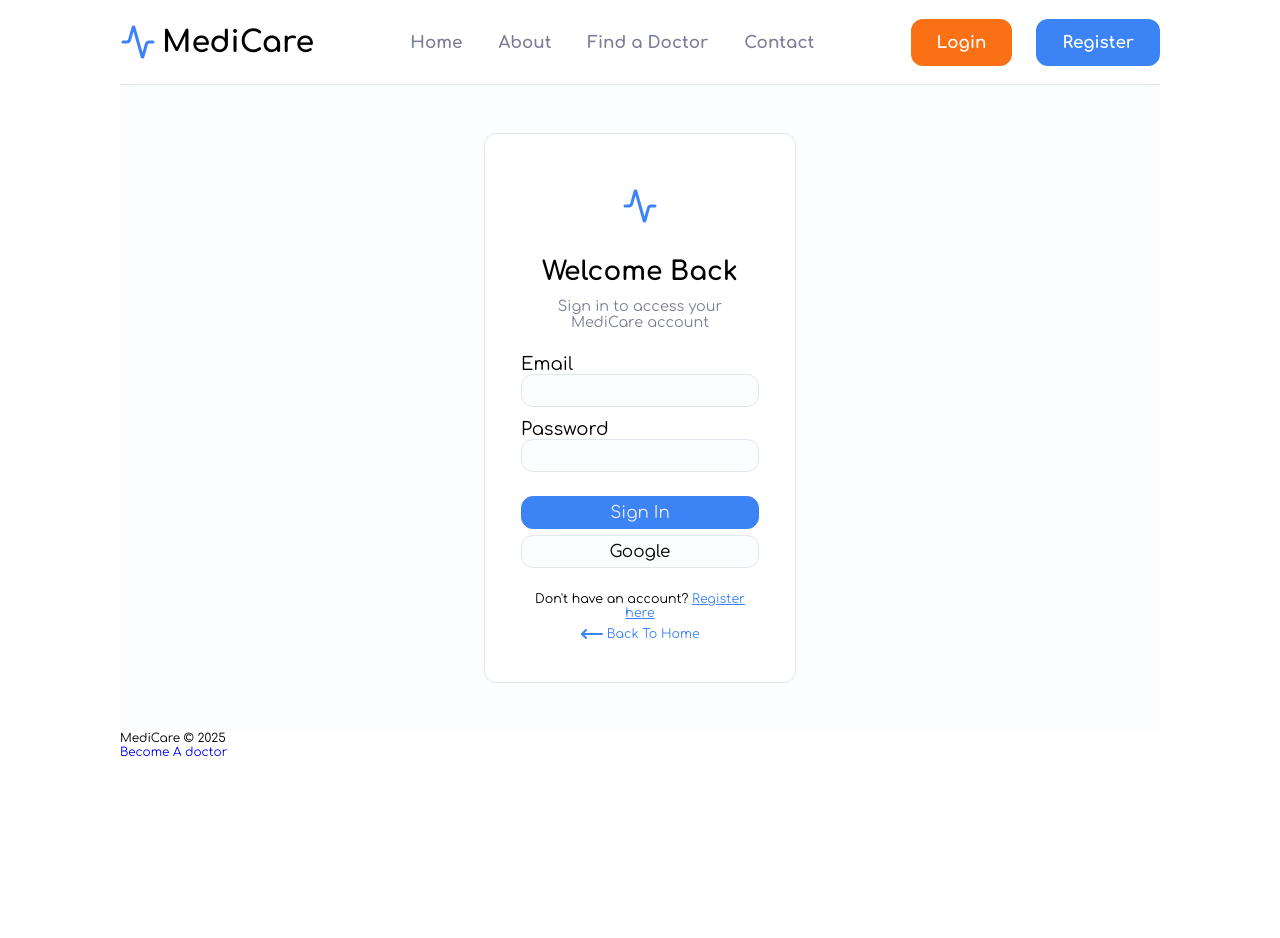
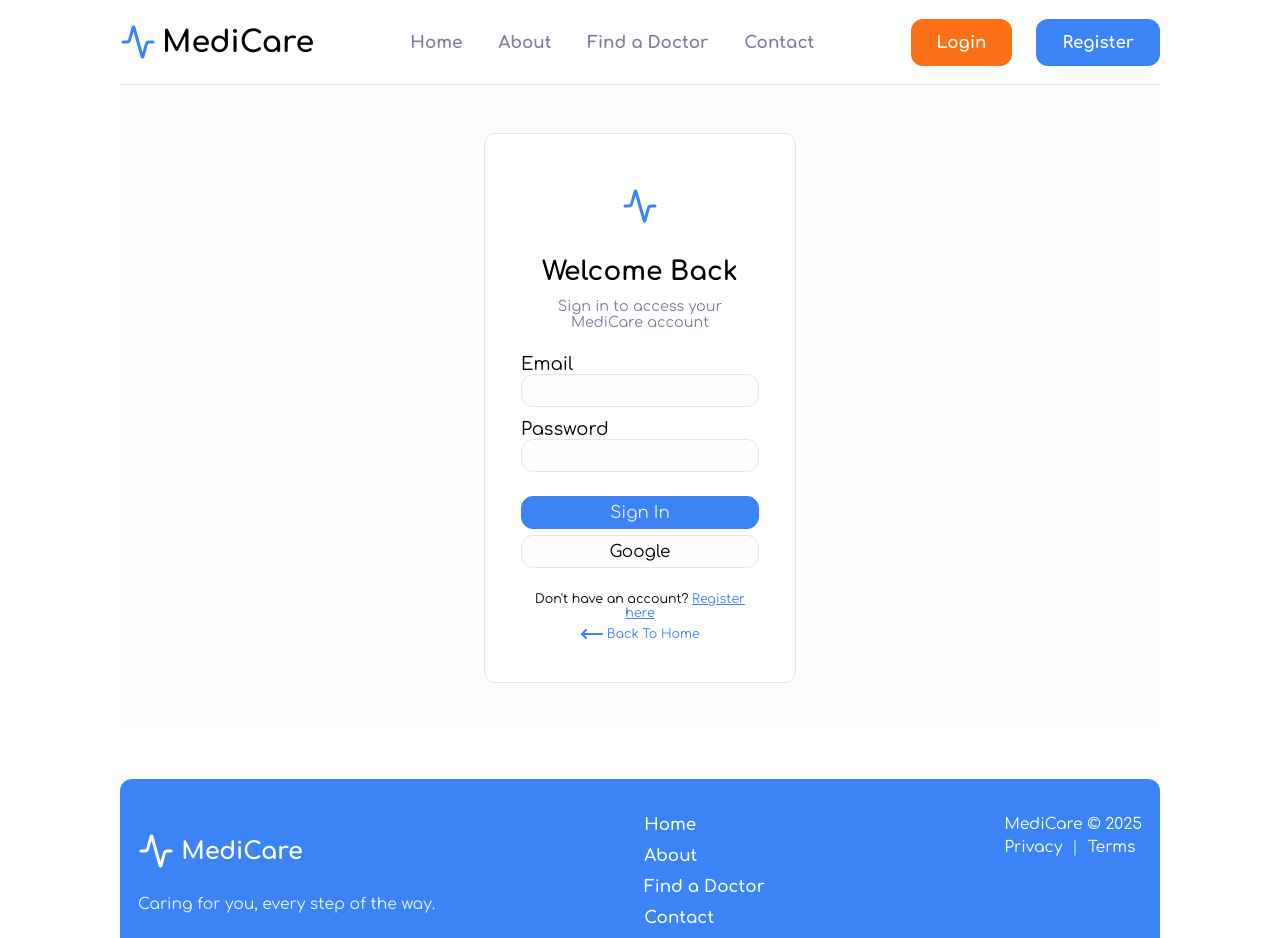
Before and after one commit to ZlatinZlatinov/MedicalCenterInformationSystem, a React (Vite) app in the folder client/: page /login in a window 1280 px wide. Shown: the top 938 px of the page. Before the commit the page ends 800 px from the top, so only its background shows below. Built offline with nearby package versions, Linux system fonts and the light colour scheme.

Commit message:
Updated the footer component, added some basic styling

```diff
--- a/client/src/Components/Footer/Footer.jsx
+++ b/client/src/Components/Footer/Footer.jsx
@@ -1,12 +1,33 @@
 import { Link } from "react-router";
+import { Activity } from "lucide-react";
 
 function Footer() {
     return (
         <footer id="site-footer">
-            <p>MediCare &copy; 2025</p>
-            <ul>
-                <li><Link to={'/become-a-doctor'} >Become A doctor</Link></li>
+            <div className="footer-brand">
+                <Link to='/'>
+                    <Activity className='activity' />
+                    <span>MediCare</span>
+                </Link>
+                <p className="footer-copy">Caring for you, every step of the way.</p>
+            </div>
+
+            <ul className="footer-nav">
+                <li><Link to='/'>Home</Link></li>
+                <li><Link to='/about'>About</Link></li>
+                <li><Link to='/doctors'>Find a Doctor</Link></li>
+                <li><Link to='/contact'>Contact</Link></li>
+                <li><Link to='/become-a-doctor'>Become a Doctor</Link></li>
             </ul>
+
+            <div className="footer-meta">
+                <p>MediCare &copy; 2025</p>
+                <p className="footer-links">
+                    <Link to='/privacy'>Privacy</Link>
+                    <span className="divider">|</span>
+                    <Link to='/terms'>Terms</Link>
+                </p>
+            </div>
         </footer>
     );
 }
--- a/client/src/index.css
+++ b/client/src/index.css
@@ -8,6 +8,8 @@
 @import url('./styles/doctorDetails.css');
 @import url('./styles/upcomming.css');
 @import url('./styles/homePage.css');
+@import url('./styles/aboutPage.css');
+@import url('./styles/footer.css');
 @import url('./styles/aboutPage.css');
 
 * {
--- /dev/null
+++ b/client/src/styles/footer.css
@@ -0,0 +1,98 @@
+#site-footer {
+    display: flex;
+    align-items: flex-start;
+    justify-content: space-between;
+    gap: 3rem;
+    padding: 3rem 1.5rem;
+    background-color: var(--primary-blue);
+    margin-top: 4rem;
+    border-radius: var(--border-radius);
+}
+
+.footer-brand {
+    display: flex;
+    flex-direction: column;
+    gap: 0.6rem;
+}
+
+.footer-brand a {
+    display: flex;
+    align-items: center;
+    gap: 0.6rem;
+    font-size: 2rem;
+    font-weight: bold;
+    color: var(--primary-white);
+}
+
+.footer-brand .activity {
+    color: var(--primary-white);
+}
+
+.footer-copy {
+    color: var(--primary-white);
+    font-size: 1.3rem;
+    opacity: 0.9;
+}
+
+.footer-nav {
+    display: flex;
+    flex-direction: column;
+    gap: 1rem;
+}
+
+.footer-nav a {
+    color: var(--primary-white);
+    font-size: 1.4rem;
+    font-weight: 600;
+}
+
+.footer-nav a:hover {
+    color: var(--primary-white);
+    opacity: 0.8;
+}
+
+.footer-meta {
+    display: flex;
+    flex-direction: column;
+    gap: 0.4rem;
+    text-align: right;
+    color: var(--primary-white);
+    font-size: 1.3rem;
+}
+
+.footer-links {
+    display: flex;
+    align-items: center;
+    gap: 0.8rem;
+}
+
+.footer-links a {
+    color: var(--primary-white);
+}
+
+.footer-links a:hover {
+    color: var(--primary-white);
+    opacity: 0.8;
+}
+
+.divider {
+    color: var(--primary-white);
+    opacity: 0.7;
+}
+
+@media (max-width: 900px) {
+    #site-footer {
+        flex-direction: column;
+        align-items: flex-start;
+        gap: 2rem;
+    }
+
+    .footer-meta {
+        text-align: left;
+    }
+
+    .footer-nav {
+        flex-wrap: wrap;
+        gap: 1.2rem 2rem;
+    }
+}
```
